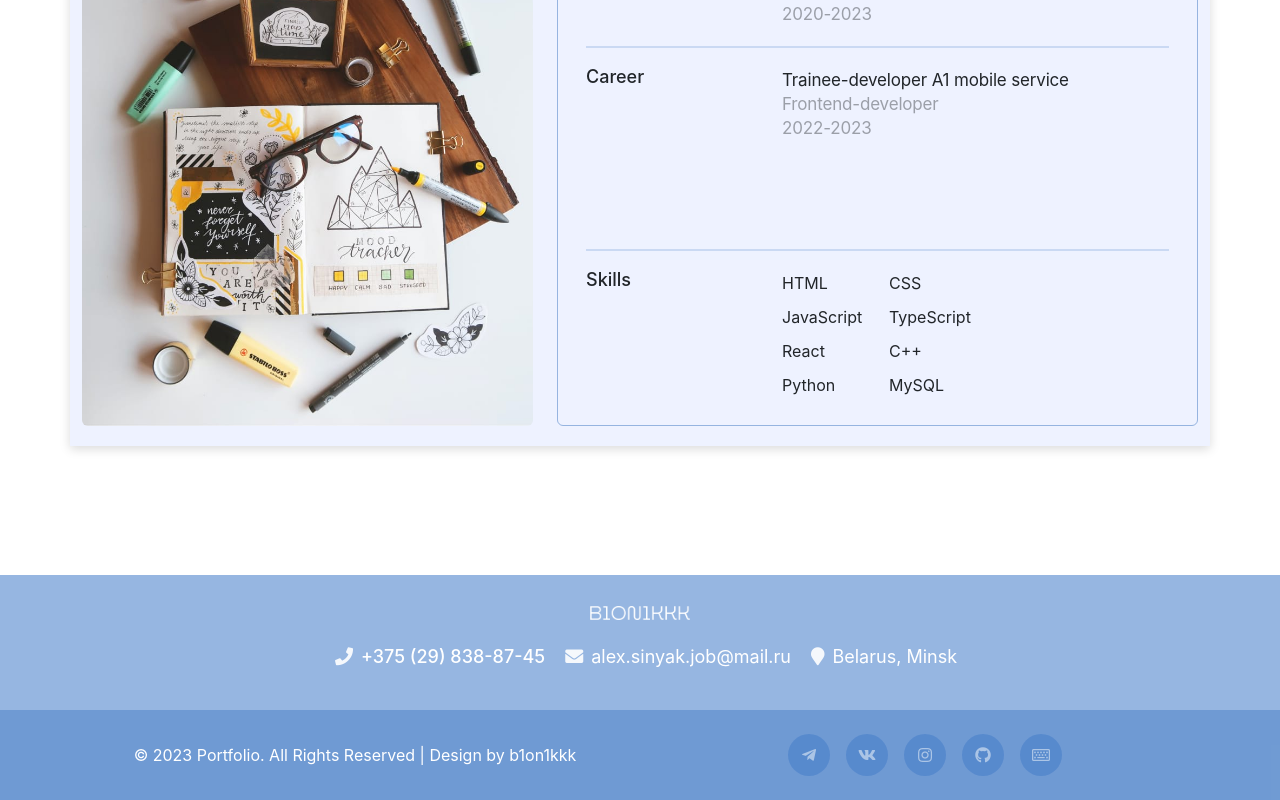
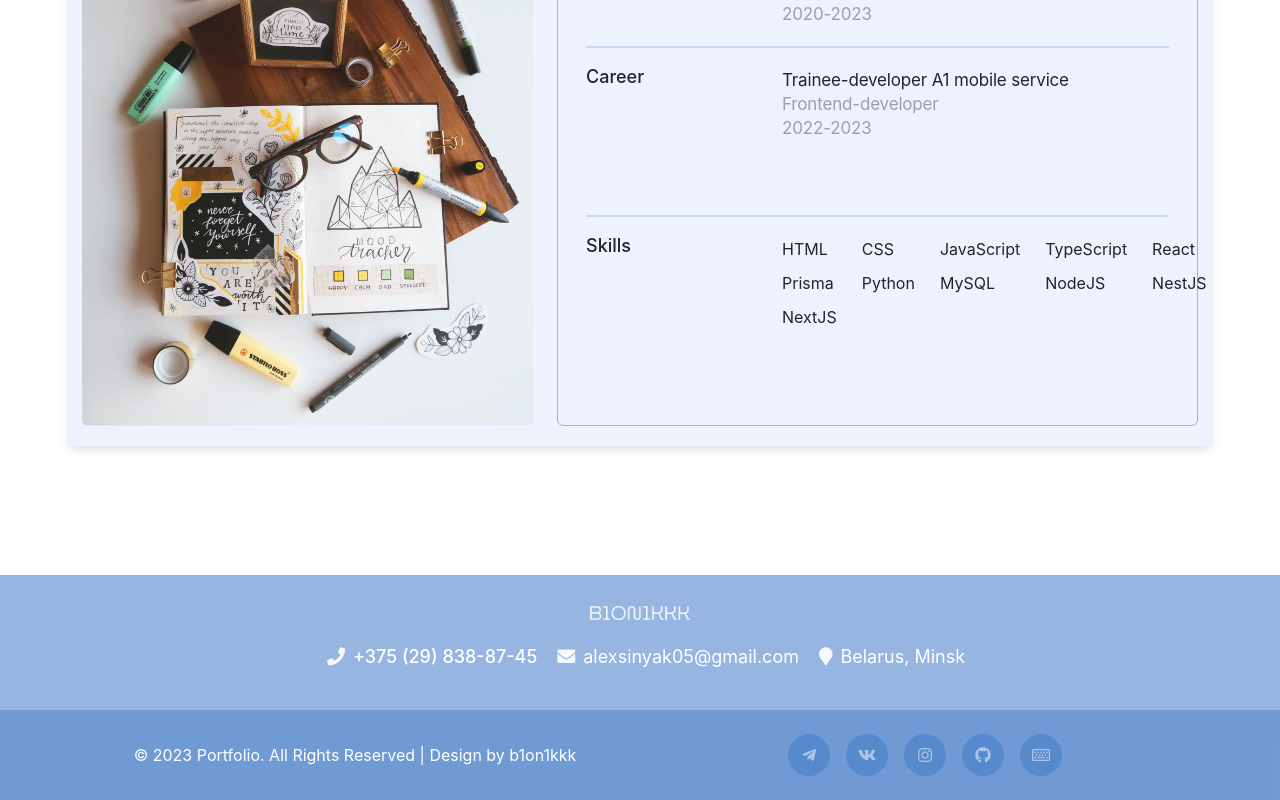
Before and after one commit to b1on1kkk/author-page, a React (Create React App) app: page / in a window 1280 px wide. Shown: the part 2304-3104 px from the top of the page. Built offline with nearby package versions, Linux system fonts and the light colour scheme.

Commit message:
some visual changes

```diff
--- a/package.json
+++ b/package.json
@@ -1,4 +1,5 @@
 {
+  "homepage": "https://b1on1kkk.github.io/author-page",
   "name": "02-create-react-app",
   "version": "0.1.0",
   "private": true,
--- a/src/components/AboutPage/FooterComp/Footer.js
+++ b/src/components/AboutPage/FooterComp/Footer.js
@@ -31,7 +31,7 @@ export default function Footer() {
                 <span className="fas fa-envelope me-2"></span>
                 <span className="underneath-text">
                   <a href="mailto: alex.sinyak.job@mail.ru">
-                    alex.sinyak.job@mail.ru
+                    alexsinyak05@gmail.com
                   </a>
                 </span>
               </li>
--- a/src/components/StartPage/AboutAuthor/AboutComponent.js
+++ b/src/components/StartPage/AboutAuthor/AboutComponent.js
@@ -40,7 +40,7 @@ export default function AboutComponent() {
                     href="mailto: alex.sinyak.job@mail.ru"
                     style={{ fontWeight: 500 }}
                   >
-                    alex.sinyak.job@mail.ru
+                    alexsinyak05@gmail.com
                   </a>
                 </p>
               </div>
--- a/src/components/StartPage/Skills/SkillsComponent.js
+++ b/src/components/StartPage/Skills/SkillsComponent.js
@@ -59,9 +59,12 @@ export default function SkillsComponent() {
                     <li>JavaScript</li>
                     <li>TypeScript</li>
                     <li>React</li>
-                    <li>C++</li>
+                    <li>Prisma</li>
                     <li>Python</li>
                     <li>MySQL</li>
+                    <li>NodeJS</li>
+                    <li>NestJS</li>
+                    <li>NextJS</li>
                   </ul>
                 </div>
               </div>
--- a/src/components/StartPage/Skills/SkillsStyles.css
+++ b/src/components/StartPage/Skills/SkillsStyles.css
@@ -54,9 +54,6 @@
     align-items: center;
     justify-content: center;
   }
-  /* .skills-block-picture img {
-    width: 500px;
-  } */
 
   .skills-block-picture {
     display: flex;
@@ -226,14 +223,24 @@
   list-style: none;
   margin: 0px;
   padding: 0px;
-
-  display: flex;
+  display: grid;
+  grid-template-columns: repeat(5, 1fr);
+  grid-template-rows: repeat(5, 1fr);
+  grid-column-gap: 0px;
+  grid-row-gap: 0px;
 }
 
 @media (max-width: 1400px) {
   .skills-ul-wrapper {
+    /* display: grid;
+    grid-template-columns: 1fr 1fr;
+    grid-gap: 10px; */
+
     display: grid;
-    grid-template-columns: 1fr 1fr;
+    grid-template-columns: repeat(5, 1fr);
+    grid-template-rows: repeat(5, 1fr);
+    grid-column-gap: 0px;
+    grid-row-gap: 0px;
     grid-gap: 10px;
   }
 }
```
Also changed, not shown: 16 other files (tests, documents, lock files or other folders).
